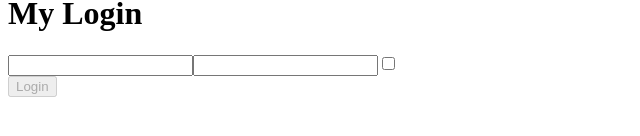
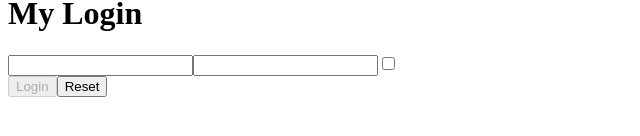
Before and after one commit to maxuel99/react-exercises, a React (Create React App) app: page / in a window 1280 px wide. Shown: the part 518-654 px from the top of the page, without its empty margins (0-640 px from the left). Built offline with nearby package versions, Linux system fonts and the light colour scheme.

Commit message:
add forms-04

```diff
--- a/src/Login.js
+++ b/src/Login.js
@@ -23,6 +23,14 @@ export class Login extends React.Component {
     }
 
 
+    handleResetState = () => {
+        this.setState({
+            username: '',
+            password: '',
+            remember: false,
+        })
+    }
+
     render() {
         return (
             <div>
@@ -36,6 +44,7 @@ export class Login extends React.Component {
 
                 <div>
                     <button name="login" disabled={!this.state.username} onClick={this.onLogin}>Login</button>
+                    <button onClick={this.handleResetState}>Reset</button>
                 </div>
             </div>
         )
```
